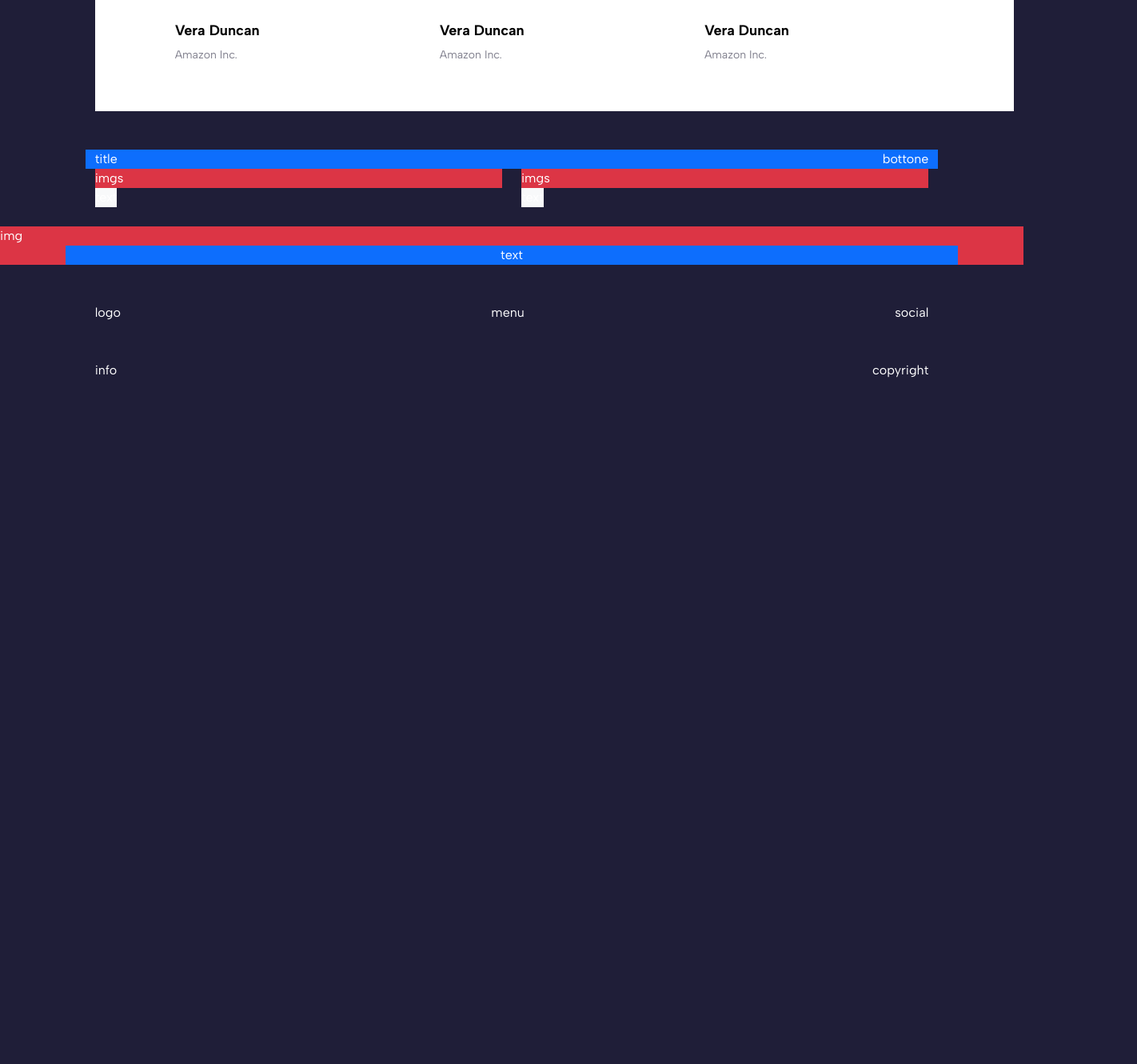
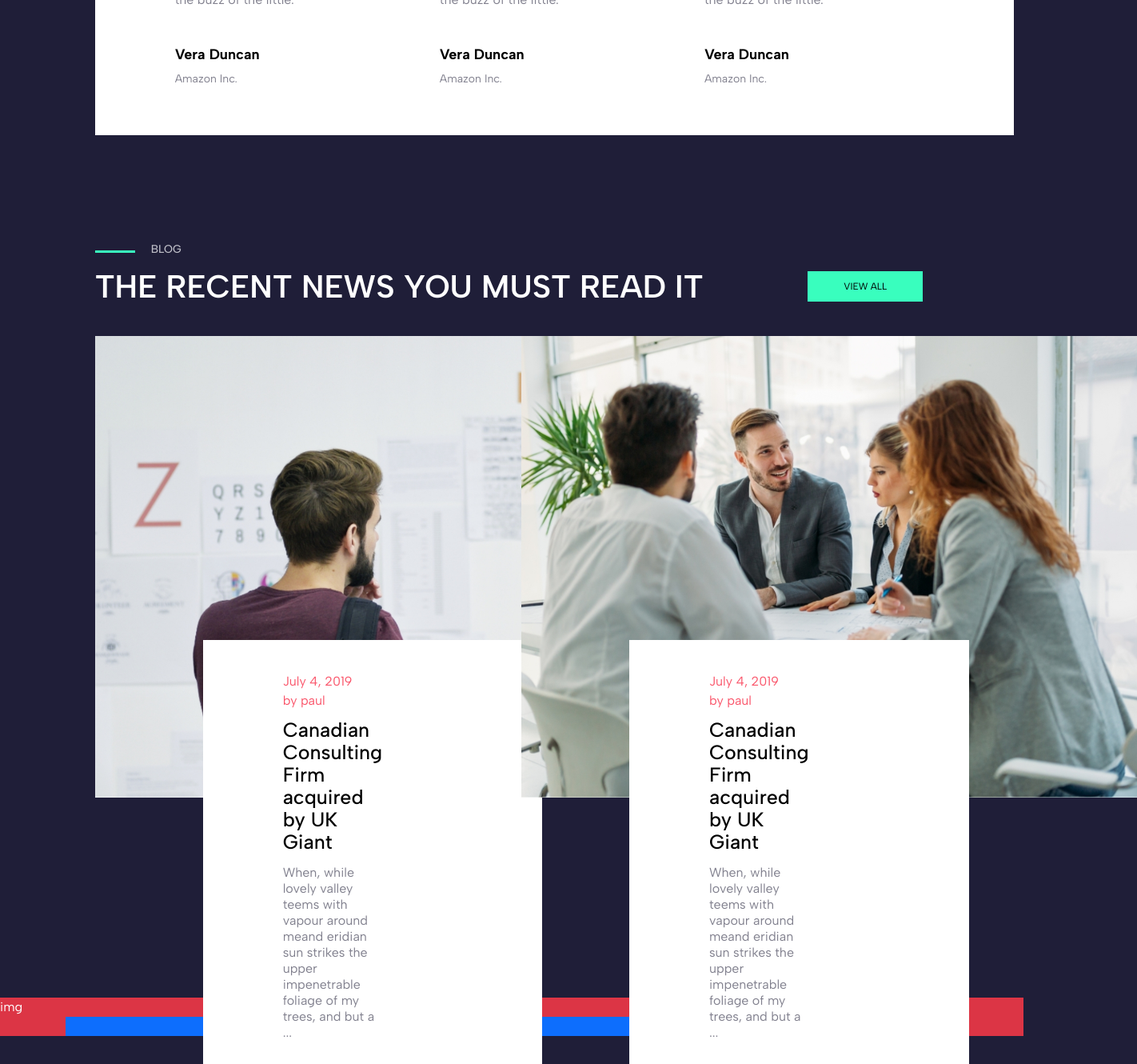
Before and after one commit to diegoferrari129/proj-html-vuejs, a Vue app: page / in a window 1280 px wide. Shown: the part 4280-5610 px from the top of the page at 80% size, 1422 px wide, since content can reach past the window. Before the commit the page ends 4803 px from the top, so only its background shows below. Built offline with nearby package versions, Linux system fonts and the light colour scheme.

Commit message:
[UPD] added content and style to "blog" section in AppMain.vue component

```diff
--- a/src/components/AppMain.vue
+++ b/src/components/AppMain.vue
@@ -300,37 +300,92 @@ export default {
     </section>
 
     <!-- BLOG SECTION -->
-    <section class="pt-5">
+    <section class="blog">
         <div class="container-fluid">
             <div class="row">
                 <div class="col-10 offset-1">
-                    <div class="row">
-                        <div class="d-flex justify-content-between bg-primary">
-                            <div>
-                                title
-                            </div>
-                            <div>
-                                bottone
-                            </div>
+
+                    <div class="green-line"></div>
+
+                    <h6>BLOG</h6>
+
+                    <div class="blog-title">
+
+                        <h5>
+                            THE RECENT NEWS YOU MUST READ IT
+                        </h5>
+
+                        <div>
+                            <button>
+                                VIEW ALL
+                            </button>
                         </div>
                     </div>
+
                     <div class="row">
 
                         <div class="col-6">
-                            <div class="bg-danger position-relative">
-                                imgs
-                                <div class="position-absolute bg-light">
-                                    text
+
+                            <div class="position-relative">
+
+                                <div class="blog-img">
+
+                                    <img src="/public/img/startup-business-people-and-strategy-board-PAJ3P9K-1390x1042.jpg" alt="">
+
                                 </div>
+
+                                <div class="blog-label">
+
+                                    <span>
+                                        July 4, 2019
+                                    </span>
+
+                                    <span>
+                                        by paul
+                                    </span>
+
+                                    <div class="label-title" >
+                                        Canadian Consulting Firm acquired by UK Giant
+                                    </div>
+
+                                    <p>
+                                        When, while lovely valley teems with vapour around meand eridian sun strikes the upper impenetrable foliage of my trees, and but a ...
+                                    </p>
+
+                                </div>
+
                             </div>
                         </div>
 
                         <div class="col-6">
-                            <div class="bg-danger position-relative">
-                                imgs
-                                <div class="position-absolute bg-light">
-                                    text
+
+                            <div class="position-relative">
+                                <div class="blog-img">
+
+                                    <img src="/public/img/business-people-working-together-on-project-and-5FHSKBL-1390.jpg" alt="">
+
                                 </div>
+
+                                <div class="blog-label">
+
+                                    <span>
+                                        July 4, 2019
+                                    </span>
+
+                                    <span>
+                                        by paul
+                                    </span>
+
+                                    <div class="label-title" >
+                                        Canadian Consulting Firm acquired by UK Giant
+                                    </div>
+
+                                    <p>
+                                        When, while lovely valley teems with vapour around meand eridian sun strikes the upper impenetrable foliage of my trees, and but a ...
+                                    </p>
+
+                                </div>
+
                             </div>
                         </div>
 
@@ -341,7 +396,7 @@ export default {
     </section>
 
     <!-- GET STARTED SECTION -->
-    <section class="pt-5">
+    <section class="get-started">
         <div class="bg-danger">
             img
             <div class="container">
@@ -499,7 +554,7 @@ export default {
 
     //TESTIMONIALS SECTION
     .testimonials {
-        padding-top: 100px;
+        padding-top: 130px;
 
         .testimonials-title {
 
@@ -546,6 +601,90 @@ export default {
         }
     }
 
+    //BLOG SECTION
+    .blog{
+        padding-top: 130px;
+
+
+        .green-line {
+            width: 50px;
+            border-bottom: 3px solid #39febe;
+            display: inline-block;
+        }
+
+        h6 {
+            padding-left: 20px;
+            display: inline-block;
+            font-size: 14px;
+            color: #bebec7;
+        }
+
+        .blog-title {
+            display: flex;
+            justify-content: space-between;
+
+            h5 {
+                font-weight: 600;
+                font-size: 40px;
+                padding-bottom: 30px;
+                padding-top: 5px;
+            }
+
+            button {
+                background-color: #39febe;
+                padding: 10px 45px;
+                border: none;
+                font-size: 12px;
+                margin-top: 10px;
+                margin-right: 7px;
+            }
+        }
+
+        .blog-img {
+            width: 770px;
+            display: flex;
+            height: auto;
+
+            img {
+                width: 100%;
+                height: 100%;
+            }
+        }
+
+        .blog-label {
+            position: absolute;
+            top: 380px;
+            left: 100px;
+            background-color: white;
+            padding: 40px 200px 30px 100px;
+            margin-right: 5px;
+            margin-left: 35px;
+            span {
+                color: #fa556a;
+                padding-right: 25px;
+            }
+
+            .label-title {
+                color: black;
+                font-size: 25px;
+                font-weight: 500;
+                padding-top: 10px;
+                padding-bottom: 15px;
+                line-height: 28px;
+            }
+
+            p {
+                color: #81808e;
+                line-height: 20px;
+            }
+        }
+    }
+
+    //GET STARTED SECTION
+    .get-started {
+        padding-top: 250px;
+    }
+
 
     .ms-150 {
         margin-left: 150px;
```
